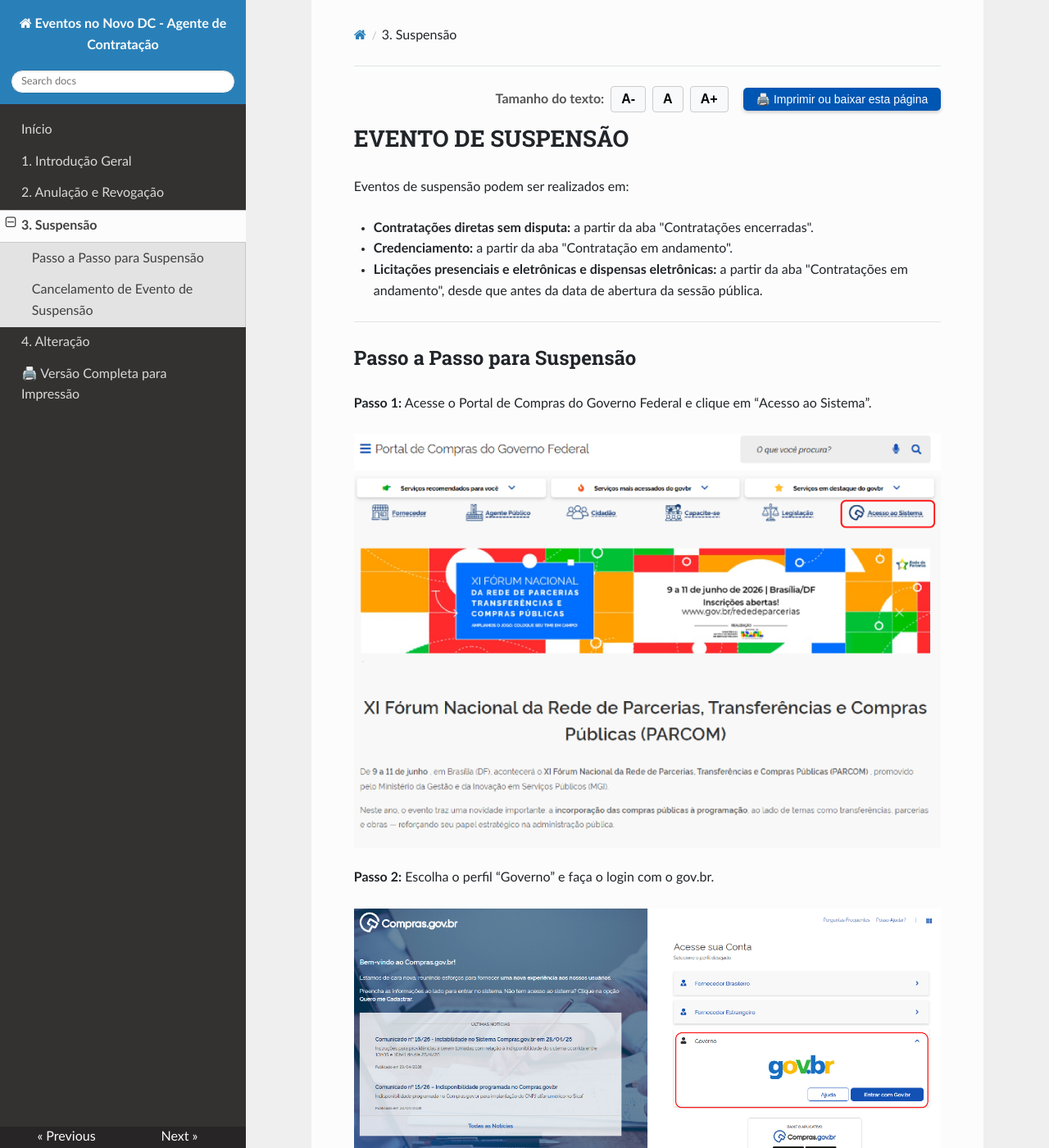
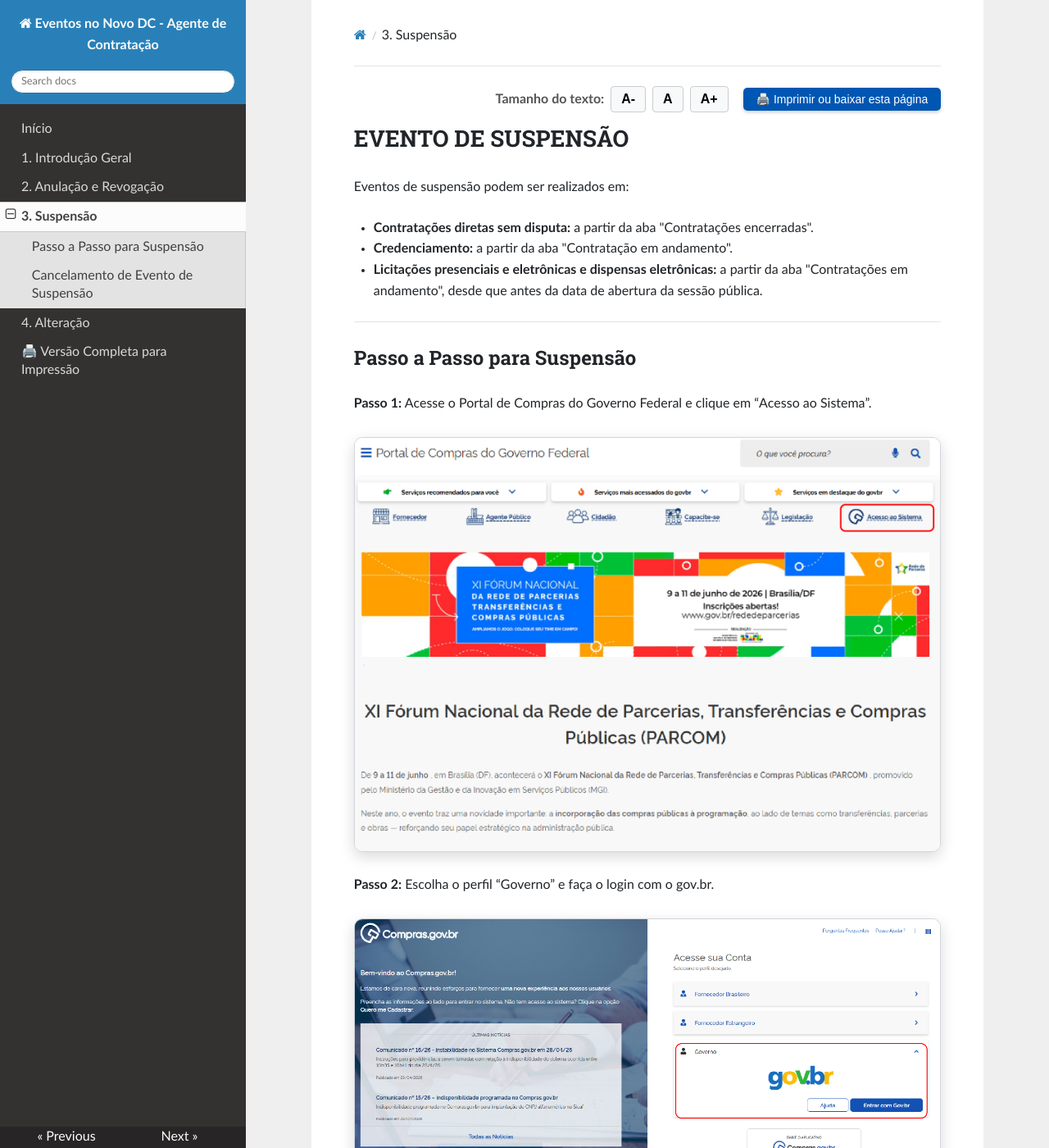
Before and after one commit to siqueiraazevedo2013-cloud/Tutorial-Eventos-Novo-DC, an MkDocs documentation site: the page built from docs/03-suspensao.md, in a window 1280 px wide and 1400 px high. Shown: the whole window at 82% size. Built offline with MkDocs 1.6.1, drawn with Linux system fonts in a browser that asks for light colours; nearby versions of some CDN libraries.

Commit message:
Refactor CSS for layout and responsiveness improvements
Updated styles for layout, responsiveness, and image handling.

```diff
--- a/docs/custom.css
+++ b/docs/custom.css
@@ -1,20 +1,62 @@
-/* Limita a largura máxima do texto em monitores e centraliza o bloco principal */
-.wy-nav-content, main, .md-content {
+/* ==========================================================================
+   ESTILOS DE CENTRALIZAÇÃO E LAYOUT (docs/custom.css)
+   ========================================================================== */
+
+/* 1. Limita a largura da caixa principal e centraliza horizontalmente na tela */
+.wy-nav-content {
   max-width: 820px !important;
   margin-left: auto !important;
   margin-right: auto !important;
+  background: #ffffff !important;
 }
 
-/* Em celulares e telas pequenas, ajusta para 100% da largura útil */
+/* 2. Permite que o bloco de conteúdo interno ocupe a largura limitada */
+.rst-content, .md-content, main {
+  max-width: 100% !important;
+}
+
+/* 3. Ajuste responsivo para celulares e dispositivos móveis */
 @media screen and (max-width: 768px) {
-  .wy-nav-content, main, .md-content {
+  .wy-nav-content {
     max-width: 100% !important;
-    padding: 10px !important;
+    margin: 0 !important;
+    padding: 15px !important;
   }
 }
 
-/* Melhora o espaçamento das linhas e o contraste do texto */
+/* 4. Padronização visual das imagens (contorno fino, bordas arredondadas e sombra) */
+.rst-content img, .md-content img, .wy-nav-content img {
+  width: 100% !important;
+  max-width: 100% !important;
+  height: auto !important;
+  display: block;
+  margin: 28px auto !important;
+  border: 1px solid #d1d5db !important;
+  border-radius: 10px !important;
+  box-shadow: 0 6px 18px rgba(0, 0, 0, 0.15) !important;
+  cursor: zoom-in;
+  transition: transform 0.2s ease;
+}
+
+.rst-content img:hover, .md-content img:hover {
+  transform: scale(1.01);
+}
+
+/* 5. Conforto de leitura e contraste */
 body, .md-content, .wy-nav-content {
   line-height: 1.65 !important;
   color: #212529 !important;
 }
+
+/* 6. Quebra de linha adequada nos itens do menu lateral */
+.wy-menu-vertical p.caption,
+.wy-menu-vertical span.caption-text,
+.wy-menu-vertical a {
+  white-space: normal !important;
+  word-wrap: break-word !important;
+  line-height: 1.4 !important;
+}
+
+.wy-menu-vertical p.caption {
+  margin-bottom: 8px !important;
+}
```
